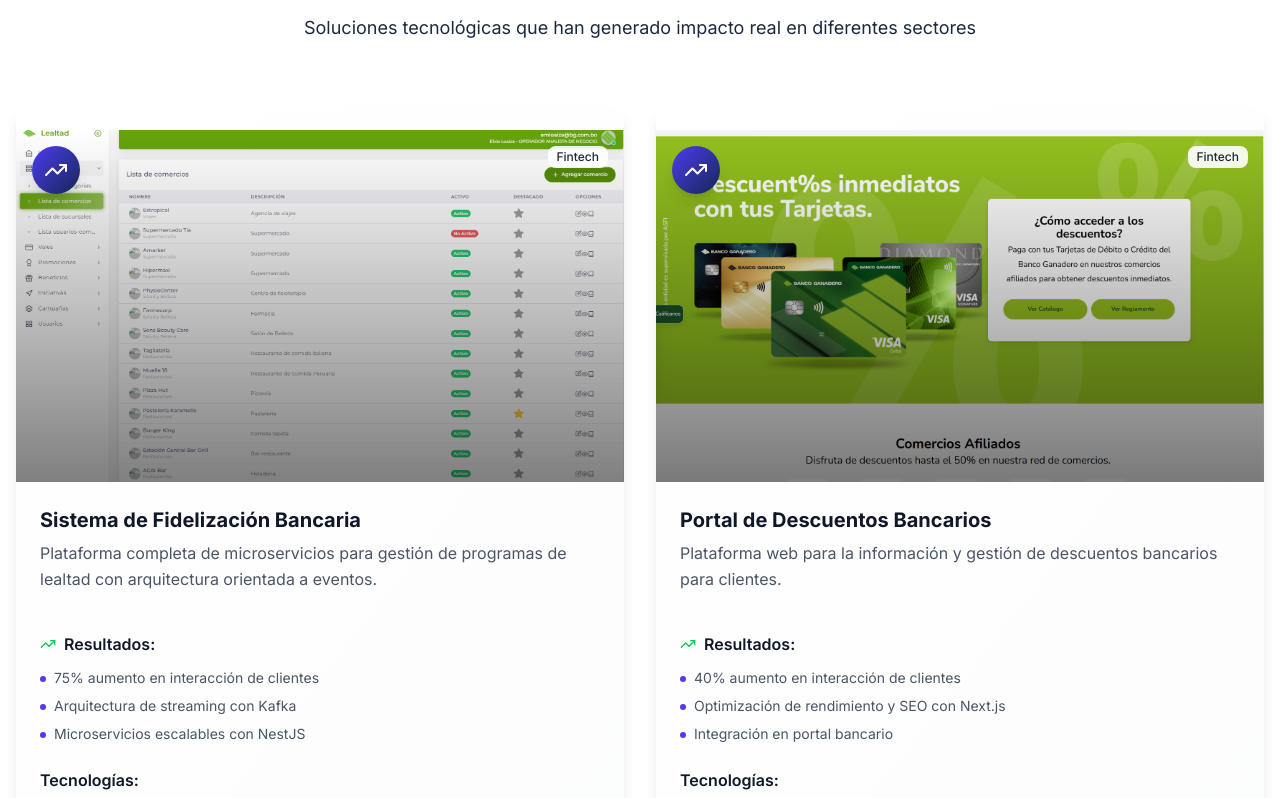
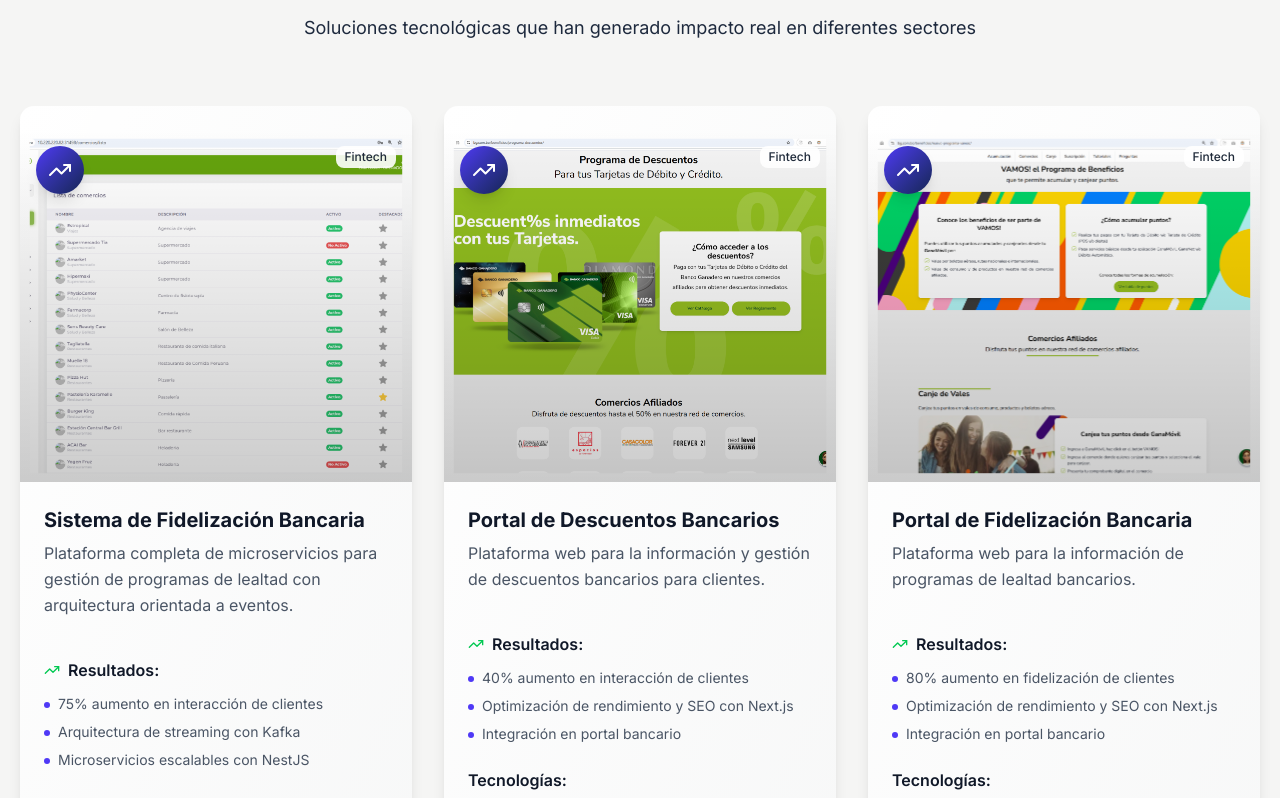
Before and after one commit to NataliaDuran2001/portafolio, a Next.js app: page / in a window 1280 px wide. Shown: the part 4560-5358 px from the top of the page. Built offline with nearby package versions, Linux system fonts and the light colour scheme.

Commit message:
fix: cambios de visualizacion de proyecto a 3 col

```diff
--- a/components/sections/ProjectsSection.tsx
+++ b/components/sections/ProjectsSection.tsx
@@ -1,7 +1,7 @@
 "use client";
 import { Card, CardContent, CardHeader } from "@/components/ui/card";
 import { Badge } from "@/components/ui/badge";
-import { Button } from "@/components/ui/button";
+// import { Button } from "@/components/ui/button";
 import { ExternalLink, Github, TrendingUp, Users, Zap, Shield } from "lucide-react";
 
 const projects = [
@@ -118,9 +118,9 @@
 
 export default function ProjectsSection() {
 	return (
-		<section id="projects" className="py-20 bg-white">
-			<div className="container mx-auto px-4">
-				<div className="max-w-7xl mx-auto">
+		<section id="projects" className="py-20 bg-stone-100">
+			<div className="container mx-auto 2xl:max-w-9/10 px-5">
+				<div className="mx-auto">
 					{/* Header */}
 					<div className="text-center mb-16">
 						<h2 className="text-3xl md:text-4xl font-bold text-gray-900 mb-4">Proyectos Destacados</h2>
@@ -131,7 +131,7 @@
 					</div>
 
 					{/* Projects Grid */}
-					<div className="grid lg:grid-cols-2 gap-8">
+					<div className="grid lg:grid-cols-2 xl:grid-cols-3 gap-8">
 						{projects.map((project, index) => (
 							<Card
 								key={index}
@@ -142,9 +142,9 @@
 									<img
 										src={project.image}
 										alt={project.title}
-										className="w-full h-88 object-cover group-hover:scale-110 transition-transform duration-500"
+										className="w-full h-88 object-cover scale-95 group-hover:scale-110 transition-transform duration-300"
 									/>
-									<div className="absolute inset-0 bg-gradient-to-t from-black/50 to-transparent"></div>
+									<div className="absolute inset-0 bg-gradient-to-t from-black/20 to-transparent"></div>
 									<div
 										className={`absolute top-4 left-4 w-12 h-12 bg-gradient-to-br from-indigo-600 to-blue-950 rounded-full flex items-center justify-center shadow-lg`}
 									>
```
